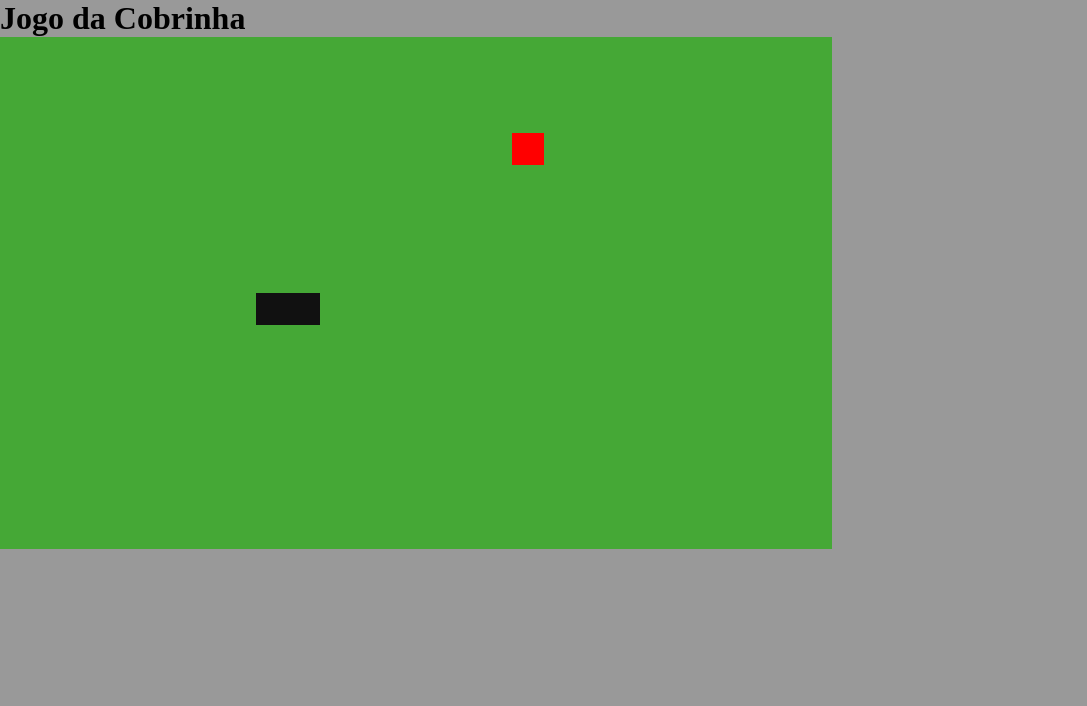
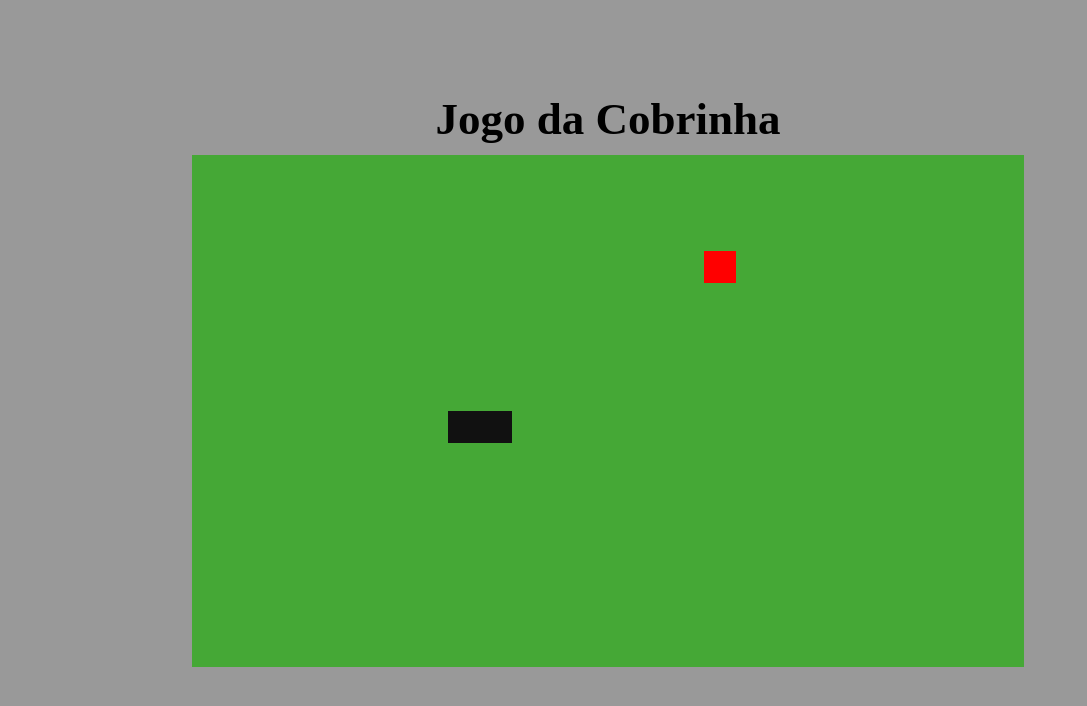
Before and after one commit to OnSeas/jogo-da-cobrinha, a plain HTML site: page index.html in a window 1280 px wide. Shown: the whole page, without its empty margins (0-1087 px from the left). Drawn offline with Linux system fonts and the light colour scheme.

Commit message:
Adicionando estilização à página

```diff
--- a/css/style.css
+++ b/css/style.css
@@ -7,5 +7,18 @@
 }
 
 body{
+    height: 95vh;
+    width: 95vw;
+
+    display: flex;
+    justify-content: center;
+    align-items: center;
+    flex-direction: column;
+
     background-color: #999;
 }
+
+h1{
+    font-size: 45px;
+    margin-bottom: 10px;
+}
```
